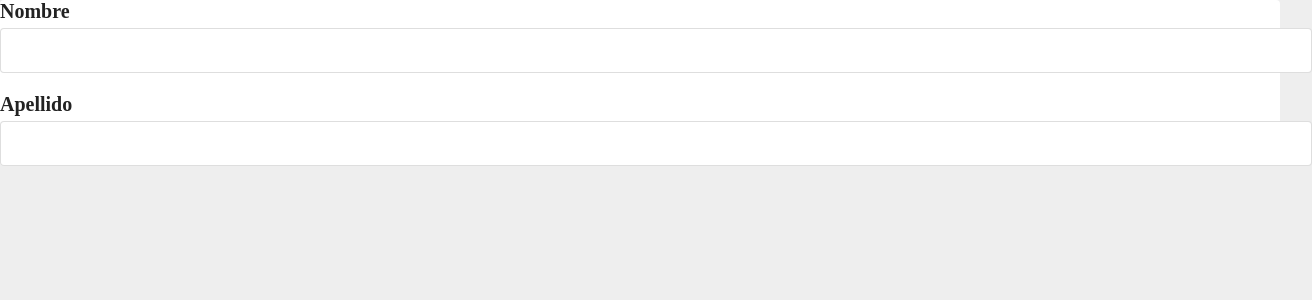
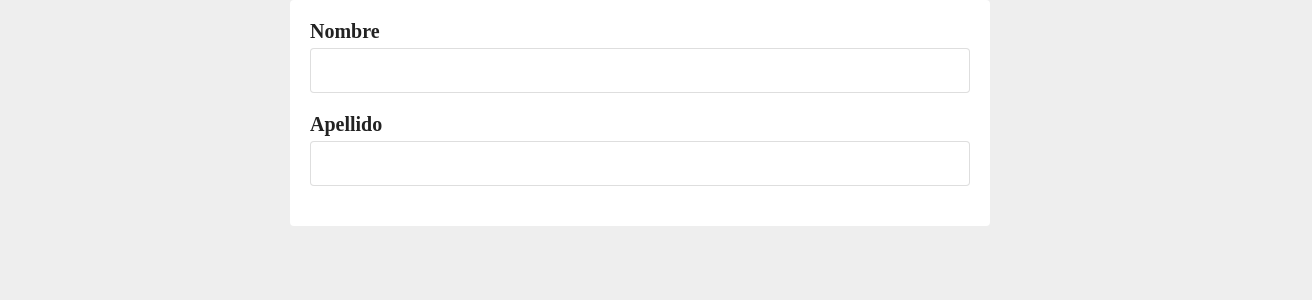
Before and after one commit to mercado-carlos/react-guia-definitiva-holamundo, a React (Vite) app: page / in a window 1280 px wide. Shown: the top 300 px of the page, 1312 px wide, since content can reach past the window. Built offline with nearby package versions, Linux system fonts and the light colour scheme.

Commit message:
Componente Container

```diff
--- a/src/App.tsx
+++ b/src/App.tsx
@@ -4,6 +4,7 @@ import './styles/App.css';
 import Input from './components/Input';
 import useFormulario from './hooks/useFormulario';
 import Card from './components/Card';
+import Container from './components/Container';
 
 function App() {
     const [formulario, handleChange] = useFormulario({
@@ -14,7 +15,9 @@ function App() {
     console.log(formulario);
 
     return (
+        <Container>
             <Card>
+                <div className="App">
                     <form>
                         <Input
                             label="Nombre"
@@ -29,7 +32,9 @@ function App() {
                             onChange={handleChange}
                         />
                     </form>
+                </div>
             </Card>
+        </Container>
     );
 }
 
--- /dev/null
+++ b/src/components/Container/index.tsx
@@ -0,0 +1,9 @@
+import React from 'react';
+
+interface ContainerProps {}
+
+const Container: React.FC<ContainerProps> = ({ children }) => {
+    return <div className="container">{children}</div>;
+};
+
+export default Container;
--- a/src/styles/App.css
+++ b/src/styles/App.css
@@ -1,6 +1,17 @@
 .card {
   background-color: #fff;
   border-radius: 4px;
+}
+
+* {
+  -webkit-box-sizing: border-box;
+          box-sizing: border-box;
+}
+
+.container {
+  max-width: 700px;
+  margin-left: auto;
+  margin-right: auto;
 }
 
 .field {
@@ -25,4 +36,8 @@
   border-radius: 4px;
   width: 100%;
 }
+
+.App {
+  padding: 20px;
+}
 /*# sourceMappingURL=App.css.map */
--- a/src/styles/App.scss
+++ b/src/styles/App.scss
@@ -1 +1,5 @@
-@import 'card', 'input';
+@import 'card', 'config', 'container', 'input';
+
+.App {
+    padding: 20px;
+}
--- /dev/null
+++ b/src/styles/_config.scss
@@ -0,0 +1,3 @@
+* {
+    box-sizing: border-box;
+}
--- /dev/null
+++ b/src/styles/_container.scss
@@ -0,0 +1,5 @@
+.container {
+    max-width: 700px;
+    margin-left: auto;
+    margin-right: auto;
+}
```
Also changed, not shown: 1 other file (tests, documents, lock files or other folders). Lines whose indentation alone changed are shown as unchanged.
